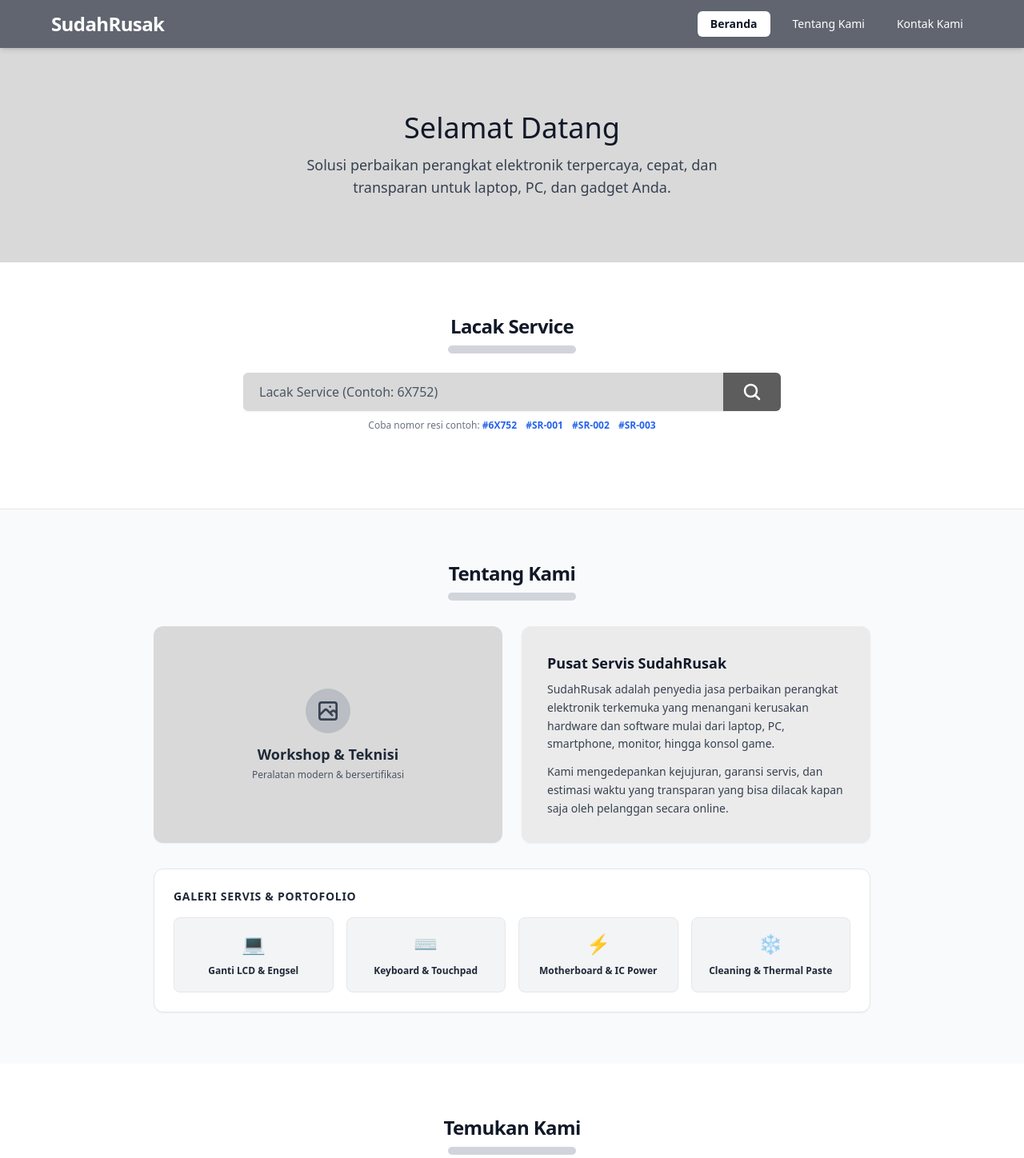
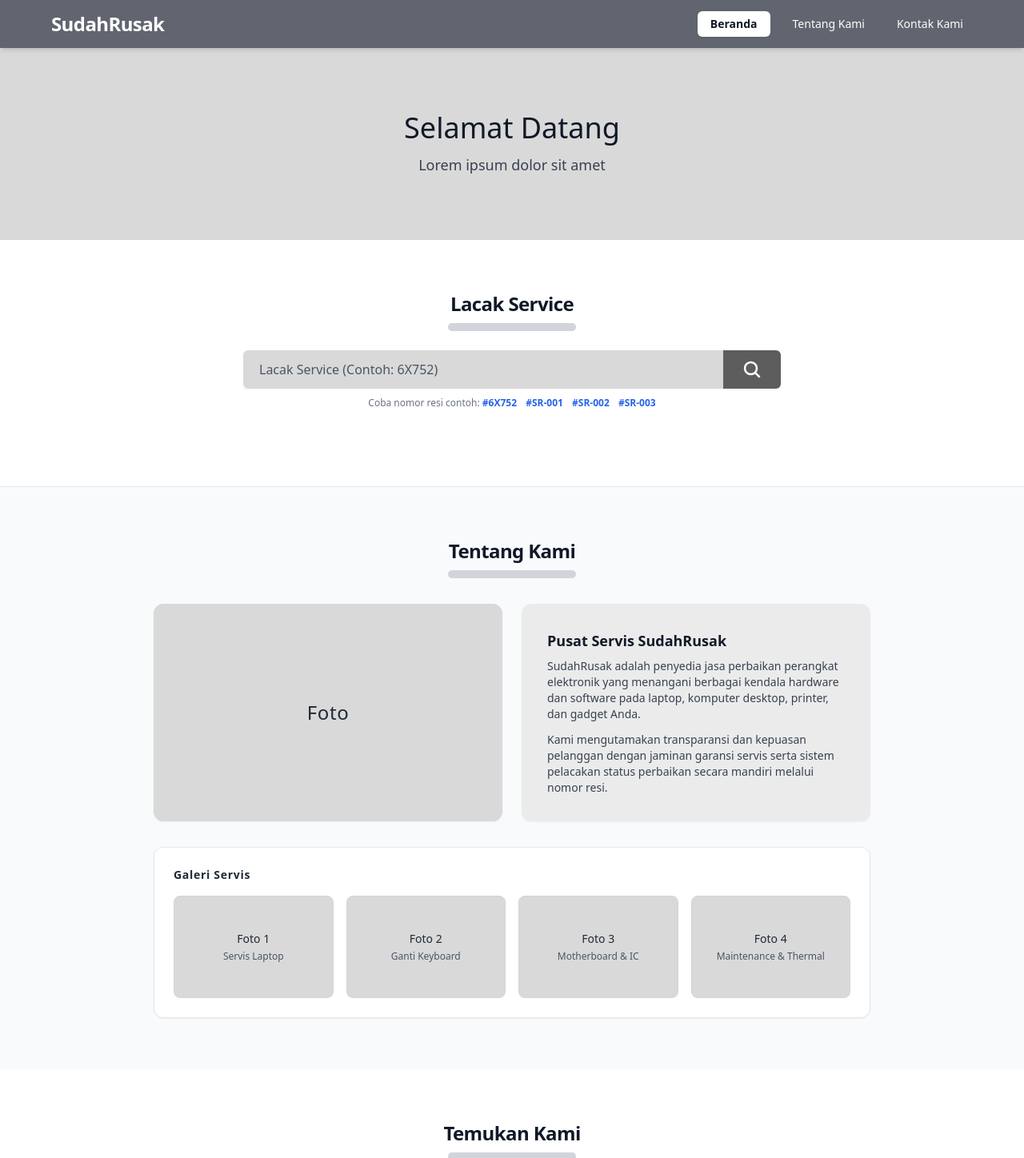
Before and after one commit to edvinHdyt/pbw-web-sudah-rusak-kel-4, a Laravel app: page / in a window 1280 px wide. Shown: the top 1448 px of the page at 80% size. Run offline with Laravel 12, Linux system fonts and the light colour scheme; style sheets or scripts are compiled from the project's sources.

Commit message:
refactor: remove icons and emojis to match wireframe strictly

```diff
--- a/resources/views/customer/index.blade.php
+++ b/resources/views/customer/index.blade.php
@@ -49,7 +49,7 @@
                     Selamat Datang
                 </h1>
                 <p class="text-base sm:text-lg text-gray-700 max-w-xl mx-auto font-light">
-                    Solusi perbaikan perangkat elektronik terpercaya, cepat, dan transparan untuk laptop, PC, dan gadget Anda.
+                    Lorem ipsum dolor sit amet
                 </p>
             </div>
         </section>
@@ -95,20 +95,14 @@
 
                 <!-- Feedback Notifications -->
                 @if(session('success'))
-                    <div class="max-w-2xl mx-auto mb-6 p-4 bg-green-50 border border-green-200 text-green-800 text-sm rounded-lg flex items-center">
-                        <svg class="w-5 h-5 mr-2 text-green-600 shrink-0" fill="currentColor" viewBox="0 0 20 20">
-                            <path fill-rule="evenodd" d="M10 18a8 8 0 100-16 8 8 0 000 16zm3.707-9.293a1 1 0 00-1.414-1.414L9 10.586 7.707 9.293a1 1 0 00-1.414 1.414l2 2a1 1 0 001.414 0l4-4z" clip-rule="evenodd" />
-                        </svg>
-                        <span>{{ session('success') }}</span>
+                    <div class="max-w-2xl mx-auto mb-6 p-4 bg-green-50 border border-green-200 text-green-800 text-sm rounded-lg text-center font-medium">
+                        {{ session('success') }}
                     </div>
                 @endif
 
                 @if($error)
-                    <div class="max-w-2xl mx-auto mb-6 p-4 bg-red-50 border border-red-200 text-red-800 text-sm rounded-lg flex items-center">
-                        <svg class="w-5 h-5 mr-2 text-red-600 shrink-0" fill="currentColor" viewBox="0 0 20 20">
-                            <path fill-rule="evenodd" d="M10 18a8 8 0 100-16 8 8 0 000 16zM8.707 7.293a1 1 0 00-1.414 1.414L8.586 10l-1.293 1.293a1 1 0 101.414 1.414L10 11.414l1.293 1.293a1 1 0 001.414-1.414L11.414 10l1.293-1.293a1 1 0 00-1.414-1.414L10 8.586 8.707 7.293z" clip-rule="evenodd" />
-                        </svg>
-                        <span>{{ $error }}</span>
+                    <div class="max-w-2xl mx-auto mb-6 p-4 bg-red-50 border border-red-200 text-red-800 text-sm rounded-lg text-center font-medium">
+                        {{ $error }}
                     </div>
                 @endif
 
@@ -385,50 +379,48 @@
 
                 <!-- Two Box Layout: Foto & Tulisan per Wireframe -->
                 <div class="grid grid-cols-1 md:grid-cols-2 gap-6 items-stretch mb-8">
-                    <!-- Foto Box -->
-                    <div class="bg-[#D9D9D9] rounded-xl p-8 min-h-[220px] flex flex-col items-center justify-center text-center shadow-sm">
-                        <div class="w-14 h-14 bg-gray-400/50 rounded-full flex items-center justify-center mb-3">
-                            <svg class="w-8 h-8 text-gray-700" fill="none" stroke="currentColor" viewBox="0 0 24 24">
-                                <path stroke-linecap="round" stroke-linejoin="round" stroke-width="2" d="M4 16l4.586-4.586a2 2 0 012.828 0L16 16m-2-2l1.586-1.586a2 2 0 012.828 0L20 14m-6-6h.01M6 20h12a2 2 0 002-2V6a2 2 0 00-2-2H6a2 2 0 00-2 2v12a2 2 0 002 2z" />
-                            </svg>
-                        </div>
-                        <span class="text-lg font-bold text-gray-800">Workshop & Teknisi</span>
-                        <p class="text-xs text-gray-600 mt-1">Peralatan modern & bersertifikasi</p>
+                    <!-- Foto Box (Sesuai Wireframe: Kotak Abu-Abu Bertuliskan Foto) -->
+                    <div class="bg-[#D9D9D9] rounded-xl min-h-[220px] sm:min-h-[260px] flex items-center justify-center text-center shadow-sm">
+                        <span class="text-xl sm:text-2xl font-normal text-gray-800 tracking-wide">
+                            Foto
+                        </span>
                     </div>
 
-                    <!-- Tulisan Box -->
+                    <!-- Tulisan Box (Sesuai Wireframe: Kotak Tulisan Deskripsi) -->
                     <div class="bg-[#EBEBEB] rounded-xl p-6 sm:p-8 flex flex-col justify-center shadow-sm">
-                        <h3 class="text-lg font-bold text-gray-900 mb-2">Pusat Servis SudahRusak</h3>
-                        <p class="text-sm text-gray-700 leading-relaxed mb-3">
-                            SudahRusak adalah penyedia jasa perbaikan perangkat elektronik terkemuka yang menangani kerusakan hardware dan software mulai dari laptop, PC, smartphone, monitor, hingga konsol game.
+                        <h3 class="text-base sm:text-lg font-bold text-gray-900 mb-2">
+                            Pusat Servis SudahRusak
+                        </h3>
+                        <p class="text-xs sm:text-sm text-gray-700 leading-relaxed mb-3">
+                            SudahRusak adalah penyedia jasa perbaikan perangkat elektronik yang menangani berbagai kendala hardware dan software pada laptop, komputer desktop, printer, dan gadget Anda.
                         </p>
-                        <p class="text-sm text-gray-700 leading-relaxed">
-                            Kami mengedepankan kejujuran, garansi servis, dan estimasi waktu yang transparan yang bisa dilacak kapan saja oleh pelanggan secara online.
+                        <p class="text-xs sm:text-sm text-gray-700 leading-relaxed">
+                            Kami mengutamakan transparansi dan kepuasan pelanggan dengan jaminan garansi servis serta sistem pelacakan status perbaikan secara mandiri melalui nomor resi.
                         </p>
                     </div>
                 </div>
 
-                <!-- Galeri Servis (Sesuai Catatan Edvin di Wireframe) -->
+                <!-- Galeri Servis (Sesuai Catatan Wireframe: Tanpa Icon Emojis) -->
                 <div class="bg-white rounded-xl p-6 border border-gray-200 shadow-sm">
-                    <h4 class="text-sm font-bold text-gray-800 mb-4 uppercase tracking-wider">
-                        Galeri Servis & Portofolio
-                    </h4>
+                    <h3 class="text-sm font-bold text-gray-800 mb-4 tracking-wider">
+                        Galeri Servis
+                    </h3>
                     <div class="grid grid-cols-2 sm:grid-cols-4 gap-4">
-                        <div class="bg-gray-100 rounded-lg p-4 text-center border border-gray-200">
-                            <span class="text-2xl block mb-1">💻</span>
-                            <span class="text-xs font-semibold text-gray-800">Ganti LCD & Engsel</span>
+                        <div class="bg-[#D9D9D9] rounded-lg h-28 sm:h-32 flex flex-col items-center justify-center text-center p-3 border border-gray-300">
+                            <span class="text-sm font-medium text-gray-800">Foto 1</span>
+                            <span class="text-xs text-gray-600 mt-1">Servis Laptop</span>
                         </div>
-                        <div class="bg-gray-100 rounded-lg p-4 text-center border border-gray-200">
-                            <span class="text-2xl block mb-1">⌨️</span>
-                            <span class="text-xs font-semibold text-gray-800">Keyboard & Touchpad</span>
+                        <div class="bg-[#D9D9D9] rounded-lg h-28 sm:h-32 flex flex-col items-center justify-center text-center p-3 border border-gray-300">
+                            <span class="text-sm font-medium text-gray-800">Foto 2</span>
+                            <span class="text-xs text-gray-600 mt-1">Ganti Keyboard</span>
                         </div>
-                        <div class="bg-gray-100 rounded-lg p-4 text-center border border-gray-200">
-                            <span class="text-2xl block mb-1">⚡</span>
-                            <span class="text-xs font-semibold text-gray-800">Motherboard & IC Power</span>
+                        <div class="bg-[#D9D9D9] rounded-lg h-28 sm:h-32 flex flex-col items-center justify-center text-center p-3 border border-gray-300">
+                            <span class="text-sm font-medium text-gray-800">Foto 3</span>
+                            <span class="text-xs text-gray-600 mt-1">Motherboard & IC</span>
                         </div>
-                        <div class="bg-gray-100 rounded-lg p-4 text-center border border-gray-200">
-                            <span class="text-2xl block mb-1">❄️</span>
-                            <span class="text-xs font-semibold text-gray-800">Cleaning & Thermal Paste</span>
+                        <div class="bg-[#D9D9D9] rounded-lg h-28 sm:h-32 flex flex-col items-center justify-center text-center p-3 border border-gray-300">
+                            <span class="text-sm font-medium text-gray-800">Foto 4</span>
+                            <span class="text-xs text-gray-600 mt-1">Maintenance & Thermal</span>
                         </div>
                     </div>
                 </div>
@@ -446,7 +438,7 @@
                     <div class="w-32 sm:w-40 h-2.5 bg-[#D1D5DB] rounded-full mx-auto mt-2"></div>
                 </div>
 
-                <!-- Big Map Box per Wireframe -->
+                <!-- Big Map Box per Wireframe (Google Maps Embed) -->
                 <div class="bg-[#D9D9D9] rounded-2xl overflow-hidden shadow-sm border border-gray-300 relative min-h-[300px] sm:min-h-[360px] flex items-center justify-center">
                     <iframe
                         src="https://www.google.com/maps/embed?pb=!1m18!1m12!1m3!1d126916.03541416972!2d106.92984955!3d-6.2447952!2m3!1f0!2f0!3f0!3m2!1i1024!2i768!4f13.1!3m3!1m2!1s0x2e698c8c8305c45b%3A0x301576d14fed9d0!2sBekasi%2C%20Jawa%20Barat!5e0!3m2!1sid!2sid!4v1700000000000!5m2!1sid!2sid"
@@ -473,40 +465,38 @@
                     <div class="w-32 sm:w-40 h-2.5 bg-[#D1D5DB] rounded-full mx-auto mt-2"></div>
                 </div>
 
-                <!-- Contact Info Cards -->
+                <!-- Contact Info Cards (Clean Typography - Tanpa Icon Emojis) -->
                 <div class="grid grid-cols-1 sm:grid-cols-3 gap-6">
                     <!-- WhatsApp / CS -->
-                    <div class="bg-white rounded-xl p-6 text-center shadow-sm">
-                        <div class="w-12 h-12 bg-green-100 text-green-600 rounded-full flex items-center justify-center mx-auto mb-3">
-                            <span class="text-2xl">💬</span>
-                        </div>
-                        <h4 class="font-bold text-gray-900 text-sm mb-1">WhatsApp & Telepon</h4>
-                        <p class="text-xs text-gray-600 mb-2">Layanan Cepat Customer Service</p>
-                        <a href="https://wa.me/6281234567890" target="_blank" class="text-xs font-bold text-green-600 hover:underline">
+                    <div class="bg-white rounded-xl p-6 text-center shadow-sm border border-gray-200">
+                        <h3 class="font-bold text-gray-900 text-sm mb-1 uppercase tracking-wide">
+                            WhatsApp & Telepon
+                        </h3>
+                        <p class="text-xs text-gray-500 mb-3">Layanan Cepat Customer Service</p>
+                        <a href="https://wa.me/6281234567890" target="_blank" class="text-sm font-bold text-gray-900 hover:text-blue-600 transition">
                             +62 812-3456-7890
                         </a>
                     </div>
 
                     <!-- Email Support -->
-                    <div class="bg-white rounded-xl p-6 text-center shadow-sm">
-                        <div class="w-12 h-12 bg-blue-100 text-blue-600 rounded-full flex items-center justify-center mx-auto mb-3">
-                            <span class="text-2xl">✉️</span>
-                        </div>
-                        <h4 class="font-bold text-gray-900 text-sm mb-1">Email Resmi</h4>
-                        <p class="text-xs text-gray-600 mb-2">Konsultasi & Penawaran</p>
-                        <a href="mailto:support@sudahrusak.com" class="text-xs font-bold text-blue-600 hover:underline">
+                    <div class="bg-white rounded-xl p-6 text-center shadow-sm border border-gray-200">
+                        <h3 class="font-bold text-gray-900 text-sm mb-1 uppercase tracking-wide">
+                            Email Resmi
+                        </h3>
+                        <p class="text-xs text-gray-500 mb-3">Konsultasi & Informasi</p>
+                        <a href="mailto:support@sudahrusak.com" class="text-sm font-bold text-gray-900 hover:text-blue-600 transition">
                             support@sudahrusak.com
                         </a>
                     </div>
 
                     <!-- Jam Operasional -->
-                    <div class="bg-white rounded-xl p-6 text-center shadow-sm">
-                        <div class="w-12 h-12 bg-indigo-100 text-indigo-600 rounded-full flex items-center justify-center mx-auto mb-3">
-                            <span class="text-2xl">🕒</span>
-                        </div>
-                        <h4 class="font-bold text-gray-900 text-sm mb-1">Jam Operasional</h4>
-                        <p class="text-xs text-gray-600 mb-1">Senin - Sabtu: 09:00 - 20:00 WIB</p>
-                        <p class="text-xs text-gray-500">Minggu & Libur Nasional Tutup</p>
+                    <div class="bg-white rounded-xl p-6 text-center shadow-sm border border-gray-200">
+                        <h3 class="font-bold text-gray-900 text-sm mb-1 uppercase tracking-wide">
+                            Jam Operasional
+                        </h3>
+                        <p class="text-xs text-gray-500 mb-1">Senin - Sabtu</p>
+                        <p class="text-sm font-bold text-gray-900">09:00 - 20:00 WIB</p>
+                        <p class="text-[11px] text-gray-400 mt-1">Minggu & Hari Libur Tutup</p>
                     </div>
                 </div>
             </div>
```
